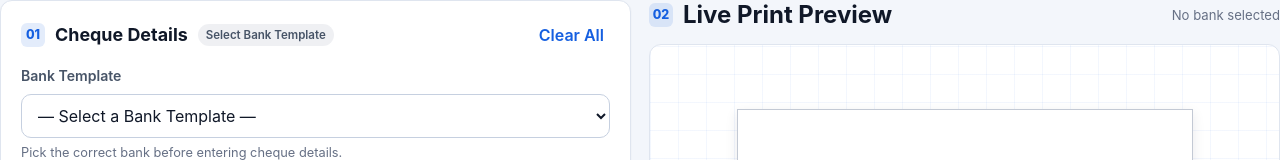
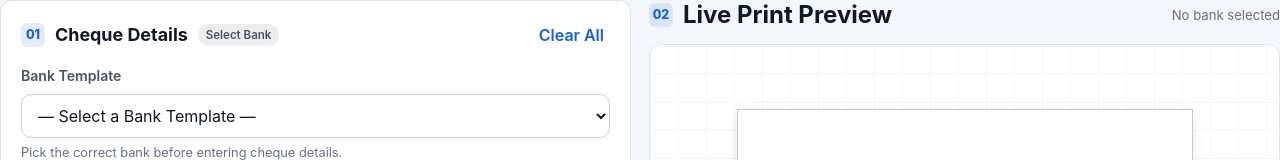
Before and after one commit to arjunramtel56/cheque_printer_system_fail3, a Next.js app: page / in a window 1280 px wide. Shown: the top 160 px of the page. Built offline with nearby package versions, Linux system fonts and the light colour scheme.

Commit message:
feat: enhance print geometry validation and clamping logic for A4 templates

```diff
--- a/components/Workspace.tsx
+++ b/components/Workspace.tsx
@@ -36,16 +36,16 @@ const PROFILE_LABELS: Record<ProfileKey, string> = {
 const SCALE = 2.4;
 
 // Explicit workflow states — a single, unambiguous indicator of where the
-// user is in the print pipeline.  The UI renders state badges and the print
+// user is in the print pipeline. The UI renders a state badge and the print
 // button surfaces the concrete reason it is blocked.
 type FormState =
-  | "idle"             // EMPTY — no template selected
-  | "template-selected"  // BANK SELECTED — template picked, fields empty
-  | "data-entering"      // DATA ENTERED (partial) — some fields filled
-  | "ready-preview"      // READY TO PREVIEW — all fields populated, validation passes
-  | "ready-print"        // READY TO PRINT — same as above (synced when print dialog about to open)
-  | "printing"           // PRINTING — window.print() is open
-  | "done";              // PRINT COMPLETED / CANCELLED
+  | "empty"              // EMPTY — no template selected
+  | "template-selected"    // BANK SELECTED — template picked, fields empty
+  | "data-entering"        // DATA ENTERING — some fields filled (incomplete)
+  | "ready-preview"        // READY TO PREVIEW — all fields populated, validation passes
+  | "ready-print"          // READY TO PRINT — preview reviewed, print button active
+  | "printing"             // PRINTING — window.print() dialog is open
+  | "done";                // PRINT FINISHED / CANCELLED — print cycle complete
 
 // Map each validation rule to the message the print button should show.
 interface PrintReadiness {
@@ -83,9 +83,18 @@ function splitWordsToLines(words: string, template: BankTemplate): [string, stri
 }
 
 /**
- * Safely format a date to DDMMYYYY. Returns "" if the date is invalid so the
- * render path never throws on corrupt state.
+ * Sanitize an error for display: strip stack traces, internal exception messages,
+ * and implementation details. Only professional, user-facing messages are surfaced.
  */
+function sanitizeError(err: unknown): string {
+  if (typeof err === "string") return err;
+  if (err instanceof Error) {
+    // Return only the message, never the stack trace
+    return err.message;
+  }
+  return "An unexpected error occurred. Please try again.";
+}
+
 function safeFormatDate(date: string): string {
   if (!date) return "";
   try {
@@ -1136,31 +1145,44 @@ export default function Workspace() {
   // -----------------------------------------------------------------------
   const printReadiness = useMemo<PrintReadiness>(() => {
     if (!template) return { ready: false, reason: "Select a bank template" };
-    if (!isValidDate(date)) return { ready: false, reason: "Enter valid cheque date" };
+    if (!isValidDate(date) || date === "") return { ready: false, reason: "Enter cheque date" };
     const payeeVal = validatePayee(payee);
     if (!payeeVal.valid) return { ready: false, reason: payeeVal.error ?? "Enter payee name" };
     if (!hasAmount) return { ready: false, reason: "Enter valid amount" };
     if (amountWords.trim() === "") return { ready: false, reason: "Enter amount in words" };
-    // Amount-to-words consistency check
     const consistency = checkAmountWordsConsistency(amount, amountWords);
     if (!consistency.consistent) {
-      return { ready: false, reason: "Amount and words must match" };
+      return { ready: false, reason: "Amount and words do not match" };
     }
     if (!printMode) return { ready: false, reason: "Select print mode" };
     const cal = isDF ? dfCalibration : a4Calibration;
     if (validateCalibrationPair(cal.x, cal.y) !== null) {
-      return { ready: false, reason: "Correct invalid calibration" };
+      return { ready: false, reason: "Correct calibration" };
     }
     return { ready: true, reason: null };
   }, [template, date, payee, hasAmount, amountWords, amount, printMode, isDF, dfCalibration, a4Calibration]);
 
   // Derive the explicit form state for the state badge.
   const derivedFormState = useMemo<FormState>(() => {
-    if (!template) return "idle";
     if (isPrinting) return "printing";
-    if (!printReadiness.ready) return "data-entering";
+    if (!template) return "empty";
+    const cal = isDF ? dfCalibration : a4Calibration;
+    const calOk = validateCalibrationPair(cal.x, cal.y) === null;
+    const hasBank = !!template;
+    const hasDate = isValidDate(date);
+    const hasPayee = validatePayee(payee).valid;
+    const hasAmount = hasAmount;
+    const hasWords = amountWords.trim() !== "";
+    const hasMode = !!printMode;
+    if (!printReadiness.ready) {
+      if (!hasBank) return "empty";
+      if (!hasDate || !hasPayee || !hasAmount || !hasWords || !hasMode || !calOk) {
+        return "data-entering";
+      }
+      return "ready-preview";
+    }
     return "ready-print";
-  }, [template, printReadiness, isPrinting]);
+  }, [template, printReadiness, isPrinting, date, payee, hasAmount, amountWords, printMode, isDF, dfCalibration, a4Calibration]);
 
   // Auto-sync words when amount changes.
   // - When amount is valid & > 0: regenerate words (clears stale words automatically).
@@ -1371,27 +1393,39 @@ export default function Workspace() {
                     padding: "2px 8px",
                     borderRadius: "12px",
                     background:
-                      derivedFormState === "ready-print"
+                      derivedFormState === "ready-print" || derivedFormState === "ready-preview"
                         ? "color-mix(in srgb, var(--success) 14%, transparent)"
                         : derivedFormState === "printing"
                           ? "color-mix(in srgb, var(--info) 14%, transparent)"
-                          : "color-mix(in srgb, var(--text-muted) 10%, transparent)",
+                          : derivedFormState === "done"
+                            ? "color-mix(in srgb, var(--text-muted) 14%, transparent)"
+                            : "color-mix(in srgb, var(--text-secondary) 10%, transparent)",
                     color:
-                      derivedFormState === "ready-print"
+                      derivedFormState === "ready-print" || derivedFormState === "ready-preview"
                         ? "var(--success)"
                         : derivedFormState === "printing"
                           ? "var(--info)"
-                          : "var(--text-secondary)",
+                          : derivedFormState === "done"
+                            ? "var(--text-secondary)"
+                            : "var(--text-secondary)",
                   }}
                   aria-label={`Workflow state: ${derivedFormState}`}
                 >
-                  {derivedFormState === "ready-print"
-                    ? "Ready to Print"
-                    : derivedFormState === "printing"
-                      ? "Printing\u2026"
-                      : derivedFormState === "data-entering"
-                        ? "Filling Details"
-                        : "Select Bank Template"}
+                  {derivedFormState === "empty"
+                    ? "Select Bank"
+                    : derivedFormState === "template-selected"
+                      ? "Bank Selected"
+                    : derivedFormState === "data-entering"
+                      ? "Filling Details"
+                      : derivedFormState === "ready-preview"
+                        ? "Review Preview"
+                        : derivedFormState === "ready-print"
+                          ? "Ready to Print"
+                          : derivedFormState === "printing"
+                            ? "Printing…"
+                            : derivedFormState === "done"
+                              ? "Print Finished"
+                              : "Select Bank Template"}
                 </span>
               </div>
               <button type="button" className="text-button" onClick={handleClear} aria-label="Clear all cheque details and calibration">
--- a/lib/printGeometry.ts
+++ b/lib/printGeometry.ts
@@ -154,7 +154,9 @@ export function rotatedContentOffset(geom: PrintGeometry): { leftMm: number; top
  * not change.
  *
  * For A4 Carrier the cheque is inset on the A4 page; calibration shifts the
- * cheque's top-left position (profile.x + calX, profile.y + calY).
+ * cheque's top-left position (profile.x + calX, profile.y + calY). If the
+ * requested calibration would push the cheque off-page, it is clamped to the
+ * maximum safe offset — the cheque can never leave the page.
  *
  * This is the SINGLE function both the screen preview and the print output
  * use to compute the final cheque-on-page bounding box, guaranteeing
@@ -165,19 +167,62 @@ export function resolveCalibratedGeometry(
   mode: ProfileKey,
   calibration: Calibration,
 ): PrintGeometry & {
-  /** Final cheque top-left on the carrier page (A4) in mm, with calibration applied */
+  /** Final clamped cheque offset on the carrier page (mm) */
   finalChequeX: number;
-  /** Final cheque top-left on the carrier page (A4) in mm, with calibration applied */
+  /** Final clamped cheque offset on the carrier page (mm) */
   finalChequeY: number;
+  /** True if the requested calibration was clamped to keep the cheque on-page */
+  calibratedClamped: boolean;
 } {
   const base = resolvePrintGeometry(template, mode);
+  let calX = calibration.x;
+  let calY = calibration.y;
+  let clamped = false;
+
+  if (isDirectFeed(mode)) {
+    // DF: calibration shifts field content inside the cheque; page box unchanged.
+    return {
+      ...base,
+      chequeX: 0,
+      chequeY: 0,
+      finalChequeX: 0,
+      finalChequeY: 0,
+      calibratedClamped: false,
+    };
+  }
+
+  // A4 Carrier — clamp calibration so the cheque never leaves the page.
+  // The cheque rectangle is [profile.x + calX, profile.y + calY] ..
+  // [profile.x + calX + chequeW, profile.y + calY + chequeH].
+  // It must satisfy: 0 <= chequeX and chequeX + chequeW <= pageW (and Y).
+  const profile = template.profiles[mode];
+  const chequeW = template.widthMm;
+  const chequeH = template.heightMm;
+
+  const minCalX = -profile.x;
+  const maxCalX = profile.pageWidth - profile.x - chequeW;
+  const minCalY = -profile.y;
+  const maxCalY = profile.pageHeight - profile.y - chequeH;
+
+  const clampedX = clampCalibrationValue(calX, minCalX, maxCalX);
+  const clampedY = clampCalibrationValue(calY, minCalY, maxCalY);
+  if (clampedX !== calX || clampedY !== calY) clamped = true;
+
   return {
     ...base,
-    chequeX: base.chequeX + calibration.x,
-    chequeY: base.chequeY + calibration.y,
-    finalChequeX: base.chequeX + calibration.x,
-    finalChequeY: base.chequeY + calibration.y,
+    chequeX: profile.x,
+    chequeY: profile.y,
+    finalChequeX: profile.x + clampedX,
+    finalChequeY: profile.y + clampedY,
+    calibratedClamped: clamped,
   };
+}
+
+/** Clamp a value to [min, max], rounding to 0.1mm step. */
+function clampCalibrationValue(v: number, min: number, max: number): number {
+  if (!Number.isFinite(v)) return 0;
+  const clamped = Math.min(max, Math.max(min, v));
+  return Math.round(clamped * 10) / 10;
 }
 
 /**
```
Also changed, not shown: lib/validation.ts (+36 -24 lines), 1 other file (tests, documents, lock files or other folders).
